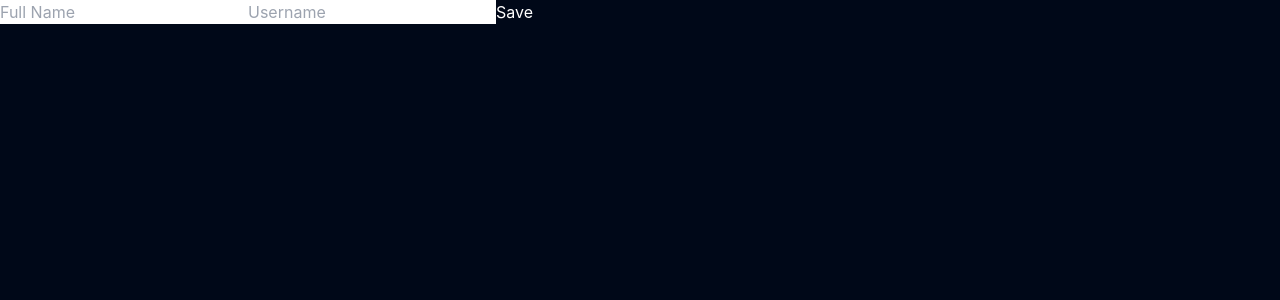
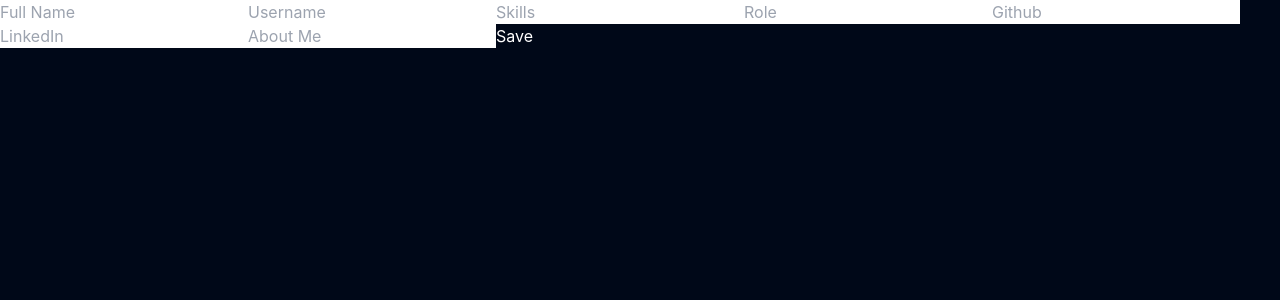
Before and after one commit to Alex321111/Final-Project-SoC, a Next.js app in the folder hack-fun/: page /register in a window 1280 px wide. Shown: the top 300 px of the page. Built offline with nearby package versions, Linux system fonts and the light colour scheme.

Commit message:
Extra fields added to profile page

```diff
--- a/hack-fun/src/app/components/AccountForm.jsx
+++ b/hack-fun/src/app/components/AccountForm.jsx
@@ -6,6 +6,11 @@ function AccountForm() {
   const [user, setUser] = useState(null);
   const [name, setName] = useState("");
   const [username, setUsername] = useState("");
+  const [skills, setSkills] = useState("");
+  const [roleDescription, setRoleDescription] = useState("");
+  const [github, setGithub] = useState("");
+  const [linkedIn, setLinkedIn] = useState("");
+  const [aboutMe, setAboutMe] = useState("");
   const [loading, setLoading] = useState(false); // Set initial loading state to false
 
   useEffect(() => {
@@ -15,6 +20,11 @@ function AccountForm() {
         setUser(currentUser);
         setName(currentUser?.user_metadata?.name || "");
         setUsername(currentUser?.user_metadata?.username || "");
+        setSkills(currentUser?.user_metadata?.skills || "");
+        setRoleDescription(currentUser?.user_metadata?.role_description || "");
+        setGithub(currentUser?.user_metadata?.github_link || "");
+        setLinkedIn(currentUser?.user_metadata?.linkedin_link || "");
+        setAboutMe(currentUser?.user_metadata?.about_me || "");
       }
     );
 
@@ -31,6 +41,26 @@ function AccountForm() {
     setUsername(e.target.value);
   };
 
+  const handleSkillsChange = (e) => {
+    setSkills(e.target.value);
+  };
+
+  const handleRoleChange = (e) => {
+    setRoleDescription(e.target.value);
+  };
+
+  const handleGithubChange = (e) => {
+    setGithub(e.target.value);
+  };
+
+  const handleLinkedInChange = (e) => {
+    setLinkedIn(e.target.value);
+  };
+
+  const handleAboutMeChange = (e) => {
+    setAboutMe(e.target.value);
+  };
+
   const handleSave = async () => {
     setLoading(true);
     console.log(user.id); // Debug log
@@ -40,6 +70,11 @@ function AccountForm() {
       .update({
         name: name,
         username: username,
+        skills: skills,
+        role_description: roleDescription,
+        github_link: github,
+        linkedin_link: linkedIn,
+        about_me: aboutMe,
       })
       .eq("id", user.id);
     if (error) {
@@ -61,9 +96,37 @@ function AccountForm() {
         onChange={handleUsernameChange}
         placeholder="Username"
       />
-			<button
-				onClick={handleSave}
-				disabled={loading}>
+      <input
+        type="text" //Make dropdown with choices
+        value={skills}
+        onChange={handleSkillsChange}
+        placeholder="Skills"
+      />
+      <input
+        type="text"
+        value={roleDescription}
+        onChange={handleRoleChange}
+        placeholder="Role"
+      />
+      <input
+        type="text"
+        value={github}
+        onChange={handleGithubChange}
+        placeholder="Github"
+      />
+      <input
+        type="text"
+        value={linkedIn}
+        onChange={handleLinkedInChange}
+        placeholder="LinkedIn"
+      />
+      <input
+        type="text"
+        value={aboutMe}
+        onChange={handleAboutMeChange}
+        placeholder="About Me"
+      />
+      <button onClick={handleSave} disabled={loading}>
         Save
       </button>
     </div>
```
Also changed, not shown: 1 other file (tests, documents, lock files or other folders). Lines whose indentation alone changed are shown as unchanged.
